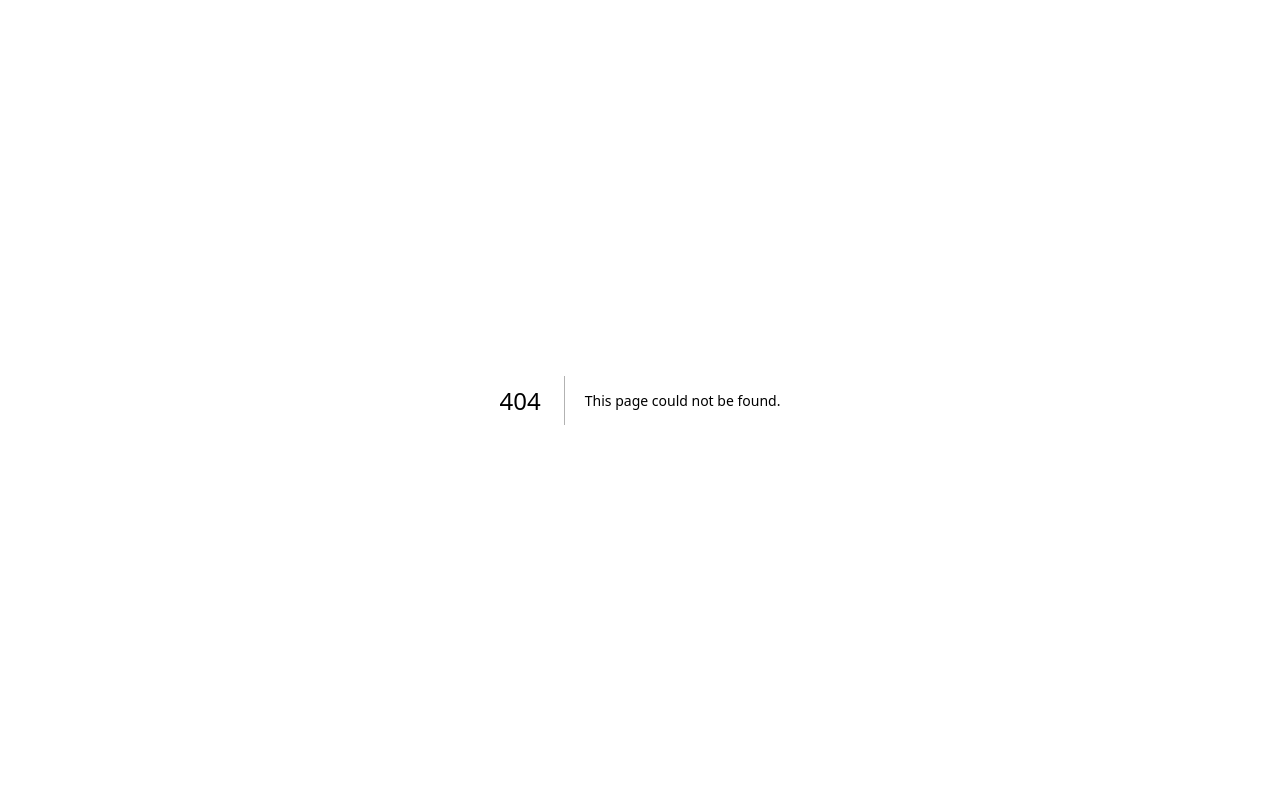
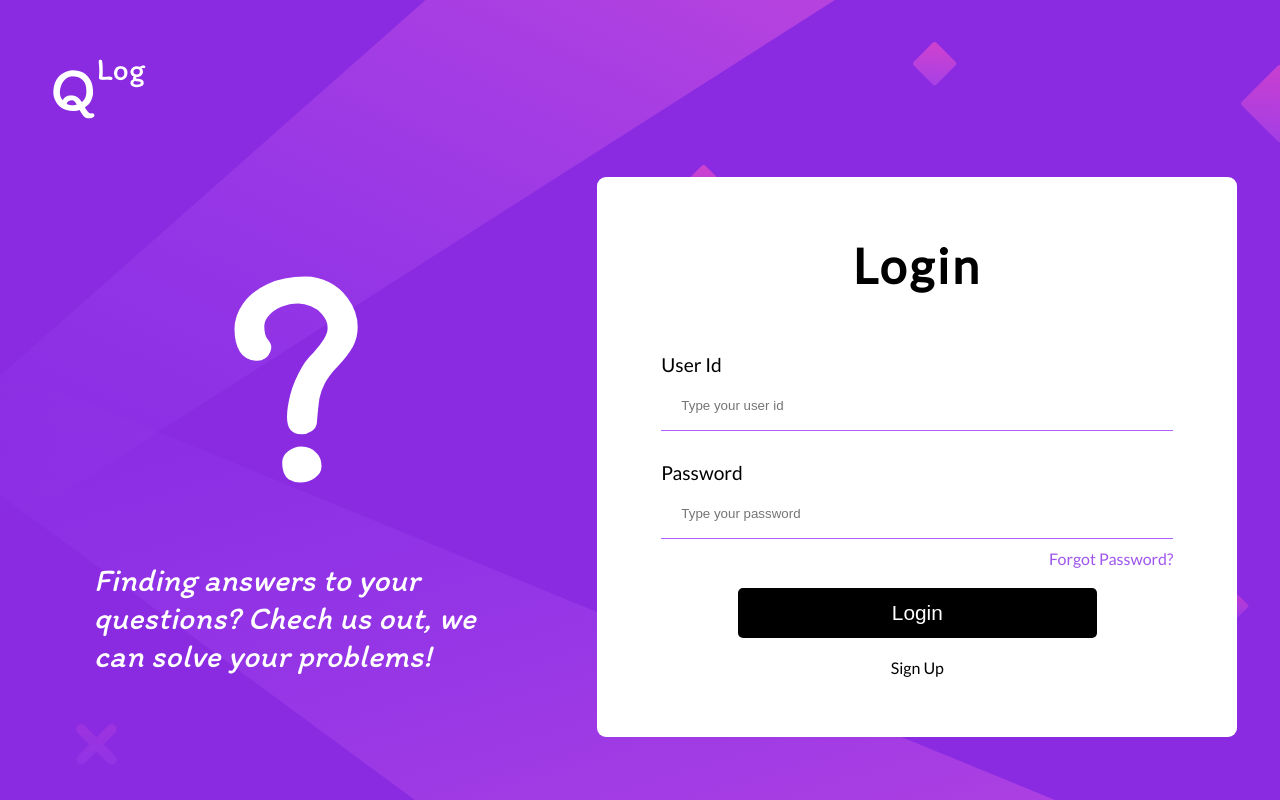
Before and after one commit to Rahul171201/qlog, a Next.js app: page /login in a window 1280 px wide. Before the commit this address had no page. Built offline with nearby package versions, Linux system fonts and the light colour scheme.

Commit message:
login page done

```diff
--- /dev/null
+++ b/src/components/Form/Form.js
@@ -0,0 +1,45 @@
+import styles from "./Form.module.css";
+import Input from "./Input/Input";
+import { Lato } from "@next/font/google";
+
+const lato = Lato({
+  weight: "400",
+  subsets: ["latin"],
+});
+
+const Form = (props) => {
+  return (
+    <div className={`${styles.formWrapper} ${lato.className}`}>
+      <div className={styles.header}>{props.name}</div>
+      <form className={styles.form}>
+        {props.data.map((item, idx) => {
+          return (
+            <Input
+              label={item.label}
+              type={item.type}
+              placeholder={item.placeholder}
+              key={idx}
+            ></Input>
+          );
+        })}
+        <div className={styles.forgotPasswordWrapper}>
+          <a href="#" className={styles.forgotPasswordLink}>
+            Forgot Password?
+          </a>
+        </div>
+        <div className={styles.buttonWrapper}>
+          <button type="submit" className={styles.submitButton}>
+            Login
+          </button>
+        </div>
+        <div className={styles.alternateLinkWrapper}>
+          <a href="#" className={styles.alternateLink}>
+            Sign Up
+          </a>
+        </div>
+      </form>
+    </div>
+  );
+};
+
+export default Form;
--- /dev/null
+++ b/src/components/Form/Form.module.css
@@ -0,0 +1,114 @@
+.formWrapper {
+  width: 50%;
+  min-height: 70vh;
+  background-color: white;
+  display: flex;
+  flex-direction: column;
+  align-items: center;
+  justify-content: space-evenly;
+  position: relative;
+  border-radius: 9px;
+}
+.header {
+  font-size: 3rem;
+  font-weight: bolder;
+  letter-spacing: 3px;
+}
+
+.form {
+  width: 80%;
+}
+
+.inputWrapper {
+  width: 100%;
+  display: flex;
+  flex-direction: column;
+  margin-bottom: 30px;
+  justify-content: center;
+  align-items: left;
+}
+
+.label {
+  font-size: 1.2rem;
+  margin-bottom: 5px;
+}
+
+.inputField {
+  width: 100%;
+  height: 50px;
+  border: 1px solid rgb(175, 96, 255);
+  border-top: none;
+  border-left: none;
+  border-right: none;
+  padding: 20px;
+}
+
+.forgotPasswordWrapper {
+  display: flex;
+  justify-content: right;
+  margin-top: -20px;
+}
+
+.forgotPasswordLink {
+  text-decoration: none;
+  color: rgb(158, 85, 237);
+}
+
+.buttonWrapper {
+  width: 100%;
+  display: flex;
+  justify-content: center;
+  align-items: center;
+  margin-top: 20px;
+}
+
+.submitButton {
+  width: 70%;
+  height: 50px;
+  background-color: black;
+  color: white;
+  border: none;
+  border-radius: 5px;
+  cursor: pointer;
+  font-size: 1.3rem;
+}
+
+.submitButton:hover {
+  background-color: rgb(45, 7, 115);
+  color: white;
+}
+
+.alternateLinkWrapper {
+  width: 100%;
+  display: flex;
+  justify-content: center;
+  align-items: center;
+  margin-top: 20px;
+}
+
+.alternateLink {
+  width: 70%;
+  display: flex;
+  justify-content: center;
+  align-items: center;
+  text-decoration: none;
+  color: black;
+}
+
+@media (max-width: 550px) {
+  .formWrapper {
+    width: 90%;
+    margin-top: 50px;
+    margin-bottom: 30px;
+  }
+  .header {
+    font-size: 2rem;
+  }
+  .submitButton {
+    height: 40px;
+    font-size: 1rem;
+  }
+  .alternateLink {
+    font-size: 0.9rem;
+  }
+}
--- /dev/null
+++ b/src/components/Form/Input/Input.js
@@ -0,0 +1,22 @@
+import styles from "../Form.module.css";
+import { Lato } from "@next/font/google";
+
+const lato = Lato({
+  weight: "400",
+  subsets: ["latin"],
+});
+
+const Input = (props) => {
+  return (
+    <div className={`${styles.inputWrapper} ${lato.className}`}>
+      <label className={styles.label}>{props.label}</label>
+      <input
+        type={props.type}
+        placeholder={props.placeholder}
+        className={styles.inputField}
+      ></input>
+    </div>
+  );
+};
+
+export default Input;
--- a/src/components/Search/Search.module.css
+++ b/src/components/Search/Search.module.css
@@ -16,8 +16,8 @@
   border-radius: 9px;
 }
 .searchIcon {
-  width: 30px;
-  height: auto;
+  /* width: 30px;
+  height: auto; */
   position: absolute;
   right: 60px;
 }
--- /dev/null
+++ b/src/pages/login.js
@@ -0,0 +1,46 @@
+import styles from "../styles/Login.module.css";
+import Logo from "@/components/Logo/Logo";
+import { Itim } from "@next/font/google";
+import Form from "@/components/Form/Form";
+
+const itim = Itim({
+  weight: "400",
+  subsets: ["latin"],
+});
+
+const inputFieldData = [
+  {
+    type: "text",
+    placeholder: "Type your user id",
+    label: "User Id",
+  },
+  {
+    type: "text",
+    placeholder: "Type your password",
+    label: "Password",
+  },
+];
+
+const Login = () => {
+  return (
+    <main className={styles.loginMain}>
+      <div className={styles.navbar}>
+        <Logo></Logo>
+      </div>
+      <div className={styles.loginWrapper}>
+        <div className={`${styles.descriptionBox} ${itim.className}`}>
+          <div className={styles.questionMark}>?</div>
+          <div className={styles.description}>
+            <em>
+              Finding answers to your questions? Chech us out, we can solve your
+              problems!
+            </em>
+          </div>
+        </div>
+        <Form name="Login" data={inputFieldData}></Form>
+      </div>
+    </main>
+  );
+};
+
+export default Login;
--- /dev/null
+++ b/src/styles/Login.module.css
@@ -0,0 +1,51 @@
+.loginMain {
+  width: 100vw;
+  min-height: 100vh;
+  background-image: url("/bg-desktop.svg");
+  background-color: blueviolet;
+}
+
+.navbar {
+  width: 100%;
+  display: flex;
+}
+
+.loginWrapper {
+  display: flex;
+  justify-content: space-evenly;
+}
+
+.descriptionBox {
+  width: 40%;
+  min-height: 70vh;
+  color: white;
+  display: flex;
+  flex-direction: column;
+  align-items: center;
+}
+
+.questionMark {
+  font-size: 20rem;
+}
+
+.description {
+  font-size: 2rem;
+  width: 80%;
+}
+
+@media (max-width: 550px) {
+  .navbar {
+    height: 100px;
+  }
+  .loginWrapper {
+    display: flex;
+    flex-direction: column;
+    justify-content: center;
+    align-items: center;
+  }
+  .descriptionBox {
+    width: 100%;
+    justify-content: center;
+    text-align: center;
+  }
+}
```
Also changed, not shown: src/components/Search/Search.js (+9 -3 lines), public/padlock.png (added), public/user.png (added).
